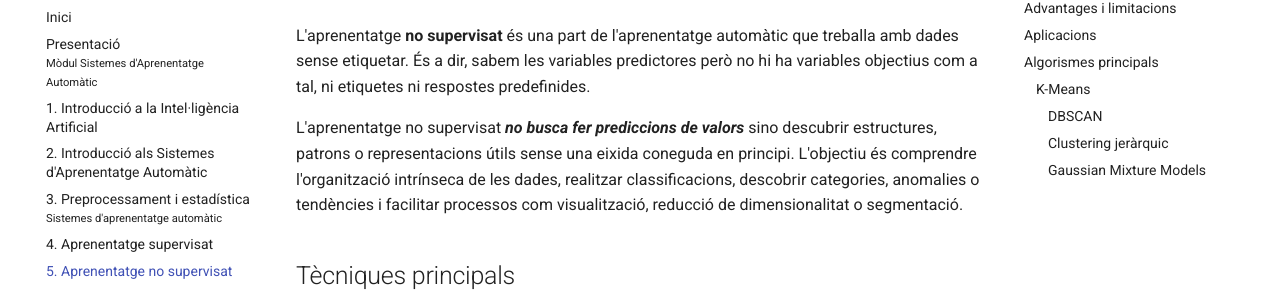
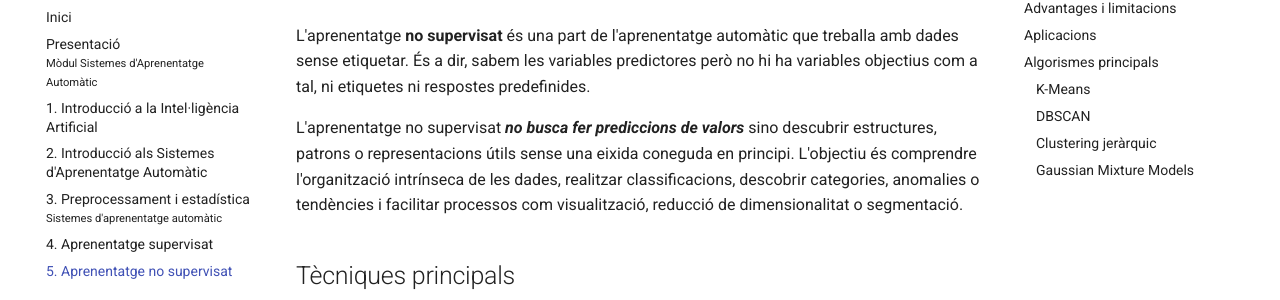
Before and after one commit to fidelDAM2021/SAA2526, an MkDocs documentation site: the page built from docs/u05/index.md, in a window 1280 px wide. Shown: the part 157-457 px from the top of the page. Built offline with MkDocs 1.6.1 and Material for MkDocs 9.7.7, drawn with Linux system fonts in a browser that asks for light colours.

Commit message:
Modificació error Unitat 05

```diff
--- a/docs/u05/index.md
+++ b/docs/u05/index.md
@@ -110,7 +110,7 @@ Normalment s'utilitza la mateixa llibreria que ja coneguem, `scikit-learn`, que
 
 > En quaderns annexos veurem com implementar K-Means en Python
 
-#### DBSCAN
+### DBSCAN
 
 **DBSCAN** (Density-Based Spatial Clustering of Applications with Noise) és un algorisme de clustering basat en densitat que identifica grups com a regions d'alta densitat separades per regions de baixa densitat. És especialment útil per a dades amb formes arbitràries i per a la detecció d'anomalies, ja que no se basa en un punt central sino en la forma en què les dades es distribueixen en l'espai.
 
@@ -151,7 +151,7 @@ També s'utilitza `scikit-learn` per a implementar DBSCAN, que permet ajustar el
 
 > En quaderns annexos veurem com implementar també DBSCAN en Python
 
-#### Clustering jeràrquic
+### Clustering jeràrquic
 
 L'algorisme de **clustering jeràrquic** construeix una jerarquia de grups mitjançant un enfocament ascendent (aglomeratiu o ***bottom-up***) o descendent (divisiu o ***top-down***). En el clustering jeràrquic agglomeratiu, cada punt comença com un cluster individual i es van fusionant els clusters més propers fins a formar un únic cluster que conté totes les dades. En el clustering jeràrquic divisiu, es comença amb un únic cluster que conté totes les dades i es va dividint en subclusters fins a obtenir clusters individuals.
 
@@ -161,7 +161,7 @@ Com que té forma d'arbre, es pot visualitzar mitjançant un diagrama de dendrog
 
 El **clustering jeràrquic** és més costós computacionalment que K-Means, especialment per a grans conjunts de dades.
 
-#### Gaussian Mixture Models
+### Gaussian Mixture Models
 
 La principal diferència dels GMM respecte a altres mètodes és que un punt té una probabilitat de pertànyer a cada cluster, en lloc de ser assignat a un únic cluster. Això permet que els clusters es superposen i que els punts puguen pertànyer a múltiples clusters amb diferents graus de pertinença. Per això se considera un model de clustering suau (***soft clustering***), a diferència de K-Means que és un model de clustering dur (***hard clustering***).
 
```
